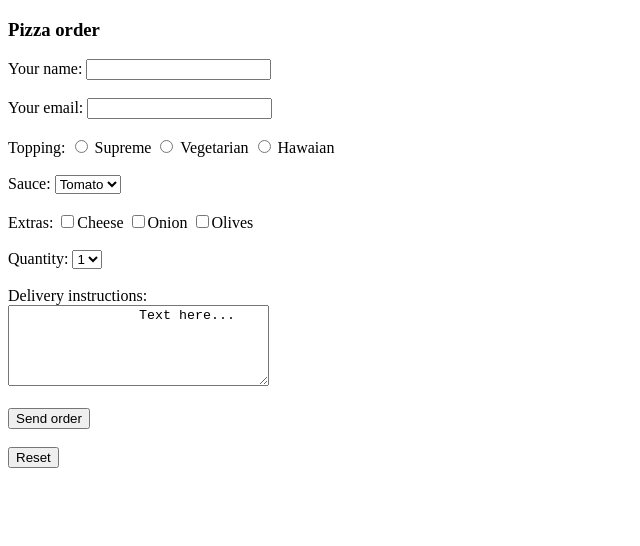
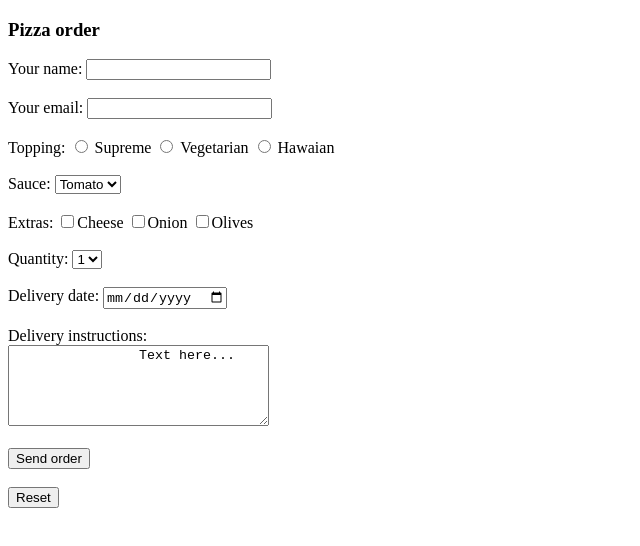
Before and after one commit to dianaionesi/WantsomePractice, a plain HTML site: page index.html in a window 1280 px wide. Shown: the whole page, without its empty margins (0-640 px from the left). Drawn offline with Linux system fonts and the light colour scheme.

Commit message:
Am adaugat data de livrare

```diff
--- a/index.html
+++ b/index.html
@@ -49,8 +49,11 @@
             </select>
             <br>
             <br>
+            <label for="data-livrare">Delivery date:</label>
+            <input type="date" id="data-livrare" required>
+            <br>
+            <br>
             <label>Delivery instructions:</label>
-
             <br>
             <textarea required rows="5" cols="30">
                 Text here...
```
